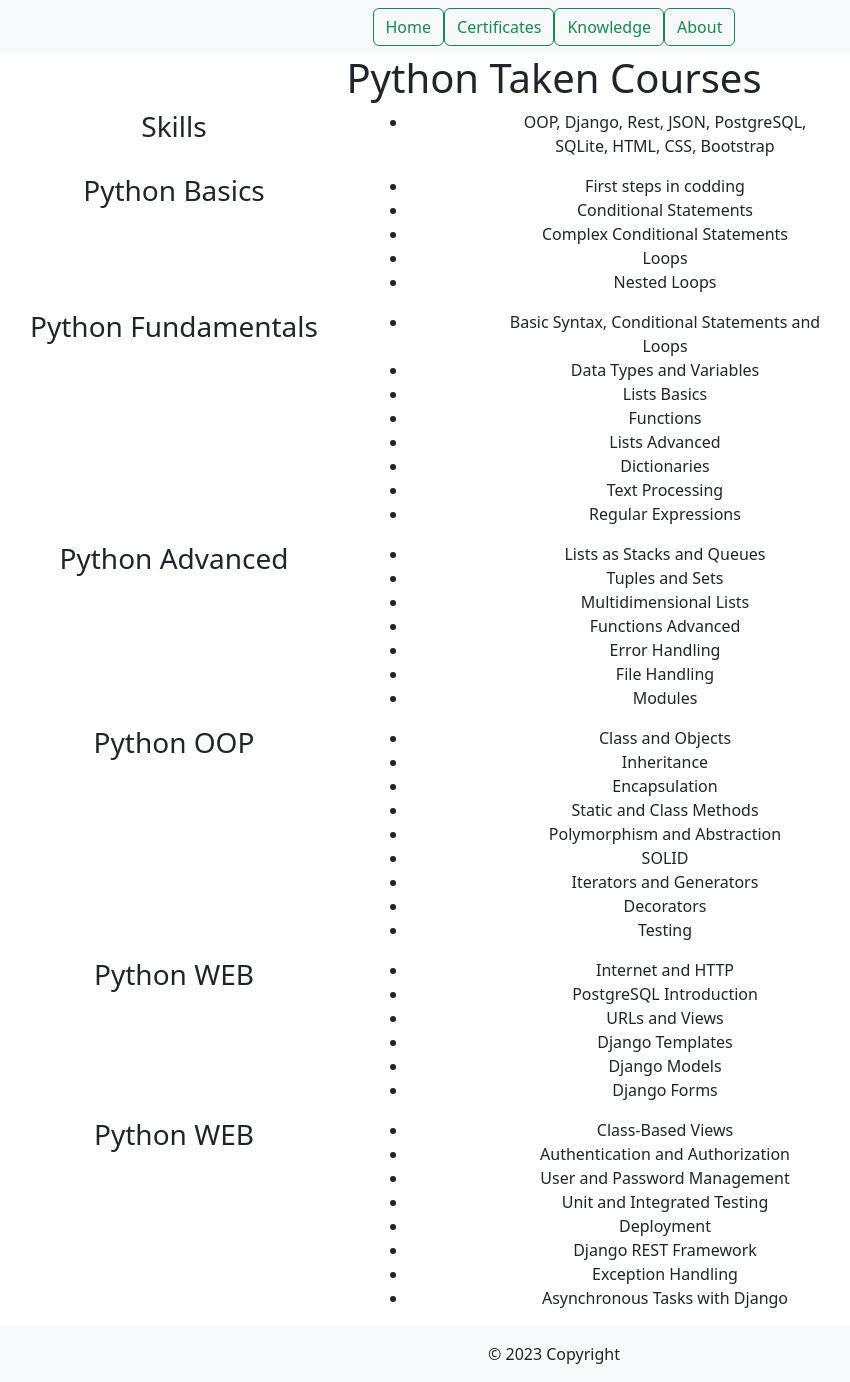
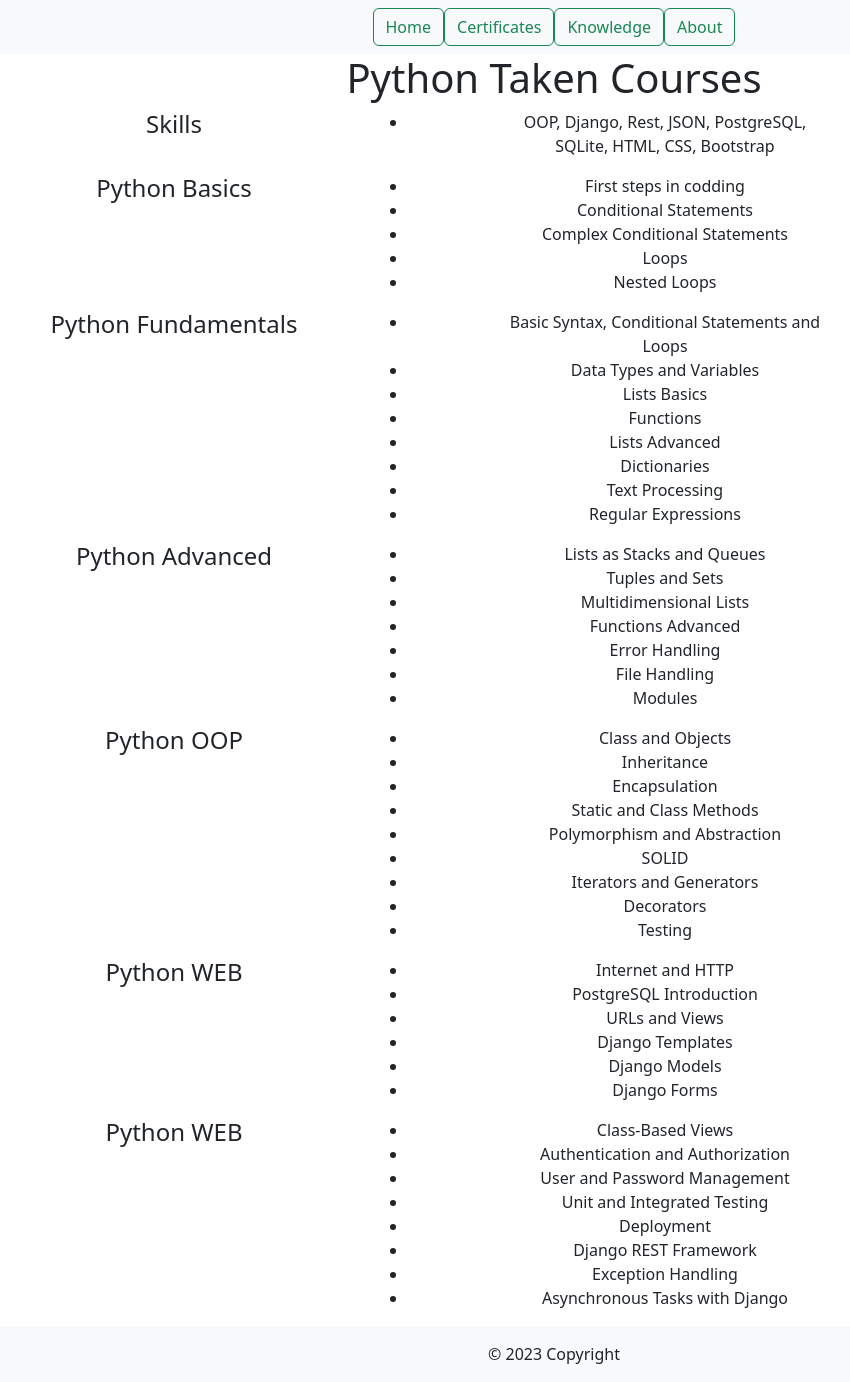
Before and after one commit to VladimirStoqnov/Vlady-CV-Site, a Django app: page /knowledge/ in a window 1280 px wide. Shown: the whole page, without its empty margins (86-936 px from the left). Run offline with Django 4.2, Linux system fonts and the light colour scheme.

Commit message:
Css updates

```diff
--- a/templates/knowledge.html
+++ b/templates/knowledge.html
@@ -2,13 +2,13 @@
 {% block content %}
     <div class="container img-con text-center">
         <div class="row knw-content">
-            <h1 class="title">Python Taken Courses</h1>
+            <h1 class="title text-center">Python Taken Courses</h1>
             <div class="col">
                 <div class="row">
-                    <div class="col-4">
-                        <h3>Skills</h3>
+                    <div class="col-lg-4">
+                        <h4>Skills</h4>
                     </div>
-                    <div class="col-6">
+                    <div class="col-lg-6">
                         <ul>
                             <li>OOP, Django, Rest, JSON, PostgreSQL,
                                 <br>SQLite, HTML, CSS, Bootstrap</li>
@@ -16,10 +16,10 @@
                     </div>
                 </div>
                 <div class="row">
-                    <div class="col-4">
-                        <h3>Python Basics</h3>
+                    <div class="col-lg-4">
+                        <h4>Python Basics</h4>
                     </div>
-                    <div class="col-6">
+                    <div class="col-lg-6">
                         <ul>
                             <li>First steps in codding</li>
                             <li>Conditional Statements</li>
@@ -30,10 +30,10 @@
                     </div>
                 </div>
                 <div class="row text-center">
-                    <div class="col-4">
-                        <h3>Python Fundamentals</h3>
+                    <div class="col-lg-4">
+                        <h4>Python Fundamentals</h4>
                     </div>
-                    <div class="col-6">
+                    <div class="col-lg-6">
                         <ul>
                             <li>Basic Syntax, Conditional Statements and
                                 <br>Loops</li>
@@ -48,10 +48,10 @@
                     </div>
                 </div>
                 <div class="row">
-                    <div class="col-4">
-                        <h3>Python Advanced</h3>
+                    <div class="col-lg-4">
+                        <h4>Python Advanced</h4>
                     </div>
-                    <div class="col-6">
+                    <div class="col-lg-6">
                         <ul>
                             <li>Lists as Stacks and Queues</li>
                             <li>Tuples and Sets</li>
@@ -64,10 +64,10 @@
                     </div>
                 </div>
                 <div class="row">
-                    <div class="col-4">
-                        <h3>Python OOP</h3>
+                    <div class="col-lg-4">
+                        <h4>Python OOP</h4>
                     </div>
-                    <div class="col-6">
+                    <div class="col-lg-6">
                         <ul>
                             <li>Class and Objects</li>
                             <li>Inheritance</li>
@@ -82,10 +82,10 @@
                     </div>
                 </div>
                 <div class="row">
-                    <div class="col-4">
-                        <h3>Python WEB</h3>
+                    <div class="col-lg-4">
+                        <h4>Python WEB</h4>
                     </div>
-                    <div class="col-6">
+                    <div class="col-lg-6">
                         <ul>
                             <li>Internet and HTTP</li>
                             <li>PostgreSQL Introduction</li>
@@ -97,10 +97,10 @@
                     </div>
                 </div>
                 <div class="row">
-                    <div class="col-4">
-                        <h3>Python WEB</h3>
+                    <div class="col-lg-4">
+                        <h4>Python WEB</h4>
                     </div>
-                    <div class="col-6">
+                    <div class="col-lg-6">
                         <ul>
                             <li>Class-Based Views</li>
                             <li>Authentication and Authorization</li>
```
Also changed, not shown: 1 other file.
